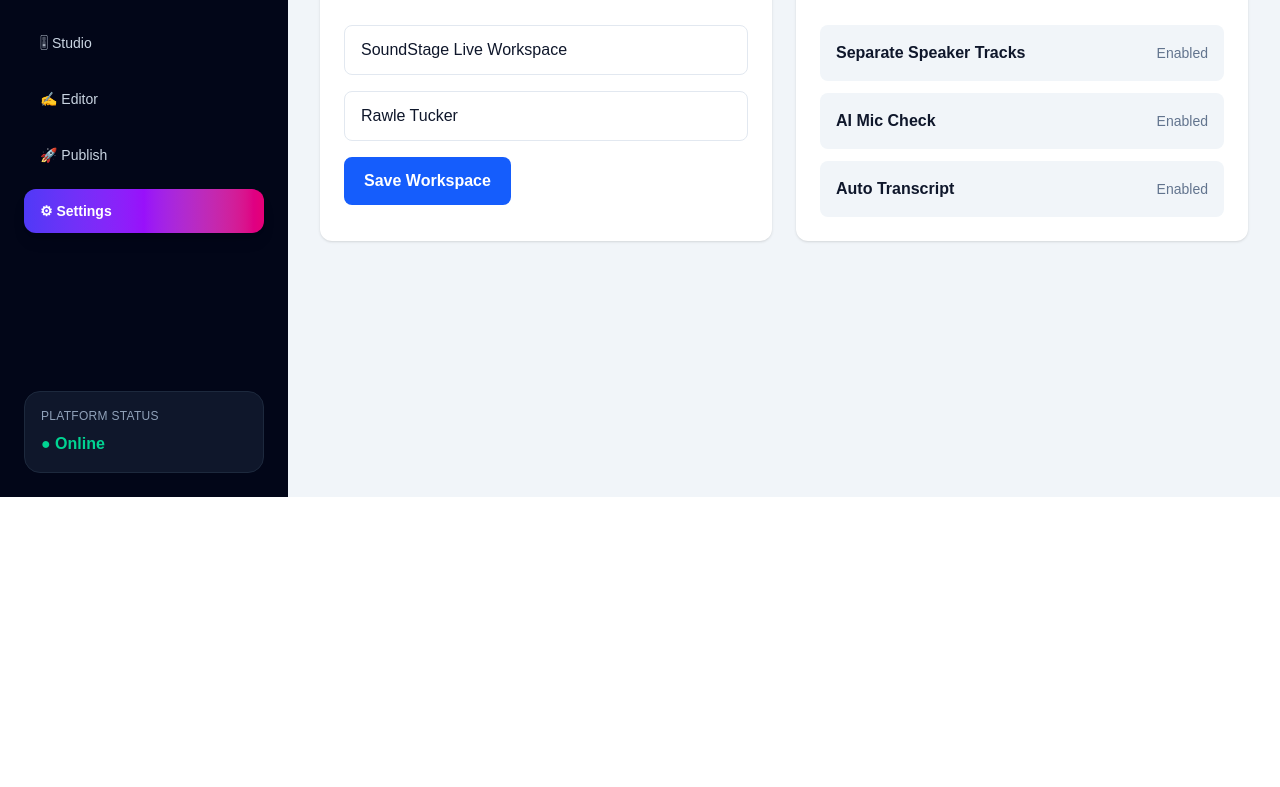
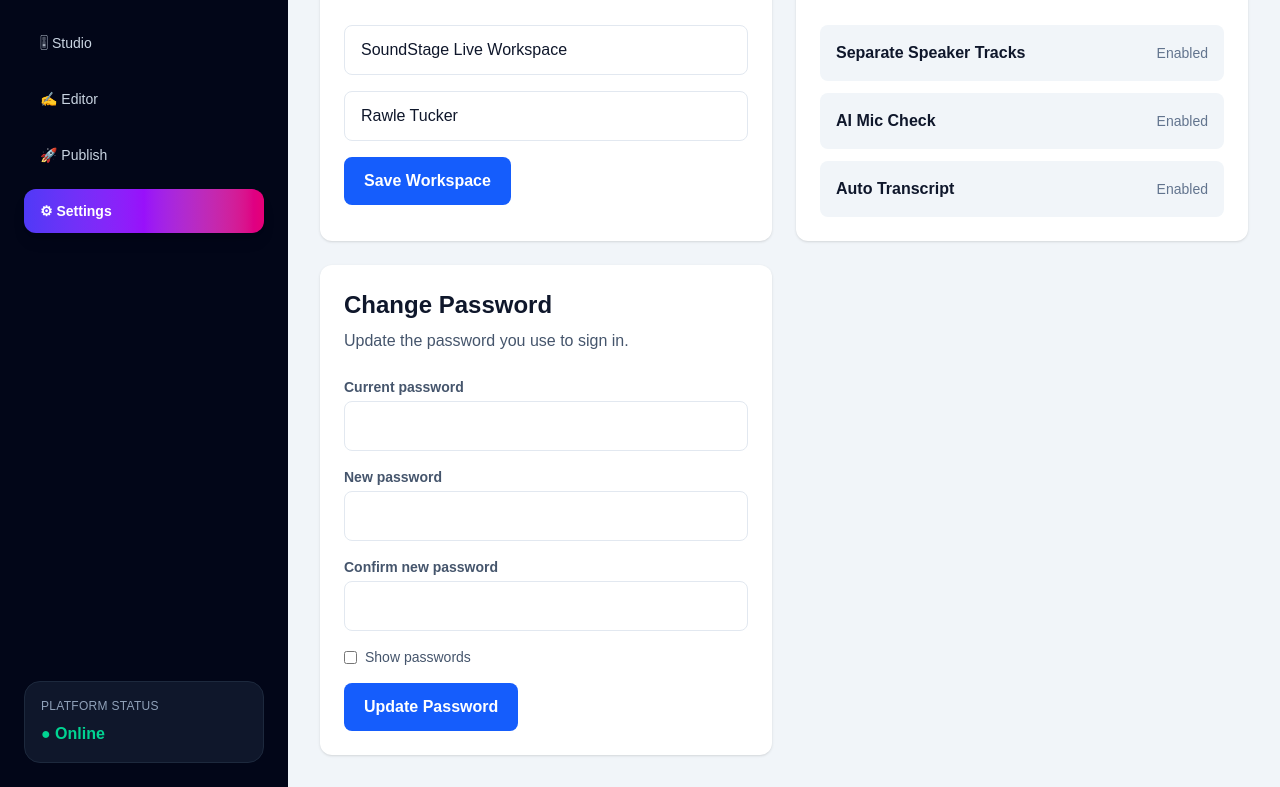
Before and after one commit to rtucker891/SoundStage-Live, a Next.js app: page /settings in a window 1280 px wide. Shown: the part 303-1090 px from the top of the page. Before the commit the page ends 800 px from the top, so only its background shows below. Built offline with nearby package versions, Linux system fonts and the light colour scheme; no server answers.

Commit message:
Add in-app Change Password form on Settings page

```diff
--- a/app/settings/page.tsx
+++ b/app/settings/page.tsx
@@ -1,4 +1,5 @@
 import AppShell from "@/components/AppShell";
+import ChangePasswordForm from "@/components/settings/ChangePasswordForm";
 
 export default function SettingsPage() {
   return (
@@ -52,6 +53,8 @@ export default function SettingsPage() {
             </div>
           </div>
         </div>
+
+        <ChangePasswordForm />
       </div>
     </AppShell>
   );
--- /dev/null
+++ b/components/settings/ChangePasswordForm.tsx
@@ -0,0 +1,153 @@
+"use client";
+
+import { useState } from "react";
+import { supabase } from "@/lib/supabaseClient";
+
+export default function ChangePasswordForm() {
+  const [currentPassword, setCurrentPassword] = useState("");
+  const [newPassword, setNewPassword] = useState("");
+  const [confirm, setConfirm] = useState("");
+  const [show, setShow] = useState(false);
+  const [saving, setSaving] = useState(false);
+  const [message, setMessage] = useState("");
+  const [error, setError] = useState("");
+
+  async function handleSubmit(event: React.FormEvent) {
+    event.preventDefault();
+    setError("");
+    setMessage("");
+
+    if (newPassword.length < 6) {
+      setError("New password must be at least 6 characters.");
+      return;
+    }
+    if (newPassword !== confirm) {
+      setError("The new passwords do not match.");
+      return;
+    }
+
+    setSaving(true);
+    try {
+      // Find out who is logged in so we can verify the current password.
+      const {
+        data: { user },
+      } = await supabase.auth.getUser();
+
+      if (!user?.email) {
+        setError("You are not signed in. Please sign in again.");
+        return;
+      }
+
+      // Verify the current password by attempting a sign-in with it.
+      const { error: verifyError } = await supabase.auth.signInWithPassword({
+        email: user.email,
+        password: currentPassword,
+      });
+
+      if (verifyError) {
+        setError("Current password is incorrect.");
+        return;
+      }
+
+      // Current password checks out — set the new one.
+      const { error: updateError } = await supabase.auth.updateUser({
+        password: newPassword,
+      });
+
+      if (updateError) {
+        setError(updateError.message);
+        return;
+      }
+
+      setMessage("Password updated successfully.");
+      setCurrentPassword("");
+      setNewPassword("");
+      setConfirm("");
+    } catch (err) {
+      setError(
+        err instanceof Error ? err.message : "Something went wrong. Try again."
+      );
+    } finally {
+      setSaving(false);
+    }
+  }
+
+  return (
+    <div className="rounded-xl bg-white p-6 shadow">
+      <h2 className="text-2xl font-bold">Change Password</h2>
+      <p className="mt-2 text-slate-600">
+        Update the password you use to sign in.
+      </p>
+
+      <form onSubmit={handleSubmit} className="mt-6 space-y-4">
+        <div>
+          <label className="mb-1 block text-sm font-semibold text-slate-600">
+            Current password
+          </label>
+          <input
+            type={show ? "text" : "password"}
+            value={currentPassword}
+            onChange={(e) => setCurrentPassword(e.target.value)}
+            className="w-full rounded-lg border border-slate-200 px-4 py-3"
+            required
+          />
+        </div>
+
+        <div>
+          <label className="mb-1 block text-sm font-semibold text-slate-600">
+            New password
+          </label>
+          <input
+            type={show ? "text" : "password"}
+            value={newPassword}
+            onChange={(e) => setNewPassword(e.target.value)}
+            className="w-full rounded-lg border border-slate-200 px-4 py-3"
+            required
+          />
+        </div>
+
+        <div>
+          <label className="mb-1 block text-sm font-semibold text-slate-600">
+            Confirm new password
+          </label>
+          <input
+            type={show ? "text" : "password"}
+            value={confirm}
+            onChange={(e) => setConfirm(e.target.value)}
+            className="w-full rounded-lg border border-slate-200 px-4 py-3"
+            required
+          />
+        </div>
+
+        <label className="flex items-center gap-2 text-sm text-slate-600">
+          <input
+            type="checkbox"
+            checked={show}
+            onChange={(e) => setShow(e.target.checked)}
+          />
+          Show passwords
+        </label>
+
+        <button
+          type="submit"
+          disabled={saving}
+          className="rounded-lg bg-blue-600 px-5 py-3 font-semibold text-white disabled:opacity-60"
+        >
+          {saving ? "Saving..." : "Update Password"}
+        </button>
+      </form>
+
+      {message && (
+        <p className="mt-4 rounded-lg bg-green-50 p-3 text-sm text-green-700">
+          {message}
+        </p>
+      )}
+
+      {error && (
+        <p className="mt-4 rounded-lg bg-red-50 p-3 text-sm text-red-700">
+          {error}
+        </p>
+      )}
+    </div>
+  );
+}
```
